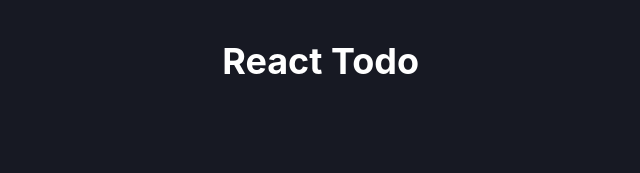
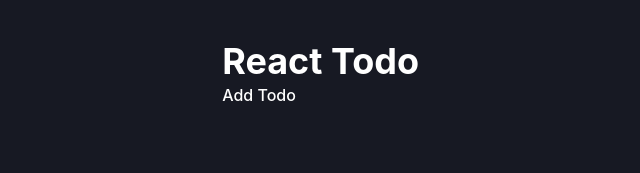
Before and after one commit to brendon-rofe/react-todo, a React (Vite) app: page / in a window 1280 px wide. Shown: the top 173 px of the page, without its empty margins (131-771 px from the left). Built offline with nearby package versions, Linux system fonts and the light colour scheme.

Commit message:
feat: Initial form setup

```diff
--- a/src/App.tsx
+++ b/src/App.tsx
@@ -1,4 +1,4 @@
-import { ChakraProvider, extendTheme, Container, Heading, Box, type ThemeConfig } from "@chakra-ui/react";
+import { ChakraProvider, extendTheme, Container, Heading, Box, type ThemeConfig, FormControl, FormLabel } from "@chakra-ui/react";
 
 const config: ThemeConfig = {
   initialColorMode: "dark",
@@ -14,6 +14,9 @@ function App() {
       <Box bg="gray.900" color="white" minH="100vh" py={10}>
         <Container>
           <Heading>React Todo</Heading>
+          <FormControl>
+            <FormLabel>Add Todo</FormLabel>
+          </FormControl>
         </Container>
       </Box>
     </ChakraProvider>
```
